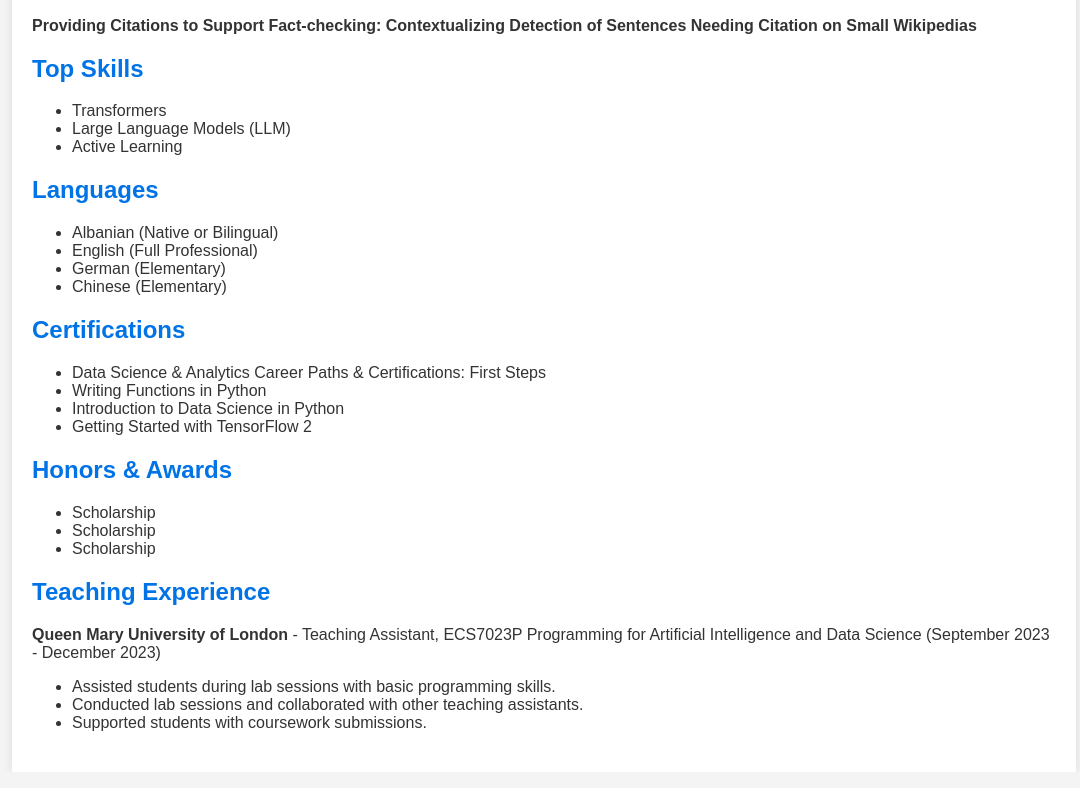
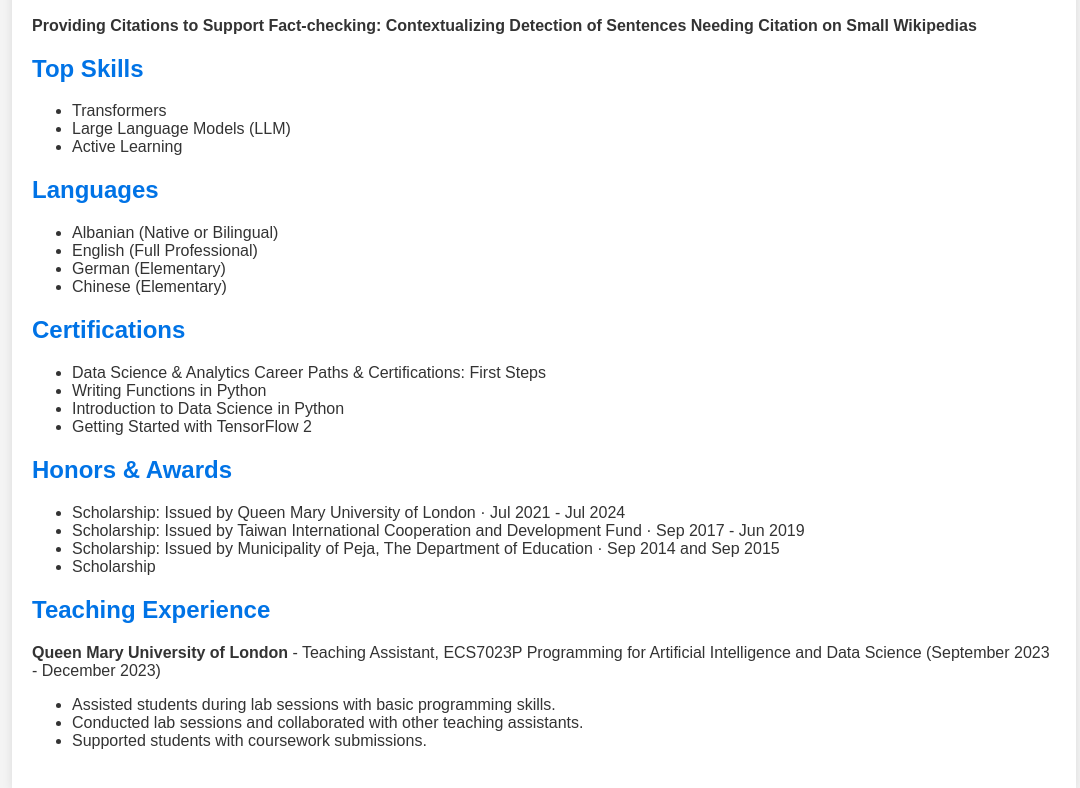
Before and after one commit to aidahalitaj/aidahalitaj.github.io, a plain HTML site: page index.html in a window 1280 px wide. Shown: the part 985-1773 px from the top of the page, without its empty margins (96-1176 px from the left). Drawn offline with Linux system fonts and the light colour scheme.

Commit message:
updating info

```diff
--- a/index.html
+++ b/index.html
@@ -88,8 +88,9 @@
         <div class="section awards">
             <h2>Honors & Awards</h2>
             <ul>
-                <li>Scholarship</li>
-                <li>Scholarship</li>
+                <li>Scholarship: Issued by Queen Mary University of London · Jul 2021 - Jul 2024</li>
+                <li>Scholarship: Issued by Taiwan International Cooperation and Development Fund · Sep 2017 - Jun 2019 </li>
+                <li>Scholarship: Issued by Municipality of Peja, The Department of Education · Sep 2014 and Sep 2015</li>
                 <li>Scholarship</li>
             </ul>
         </div>
```
